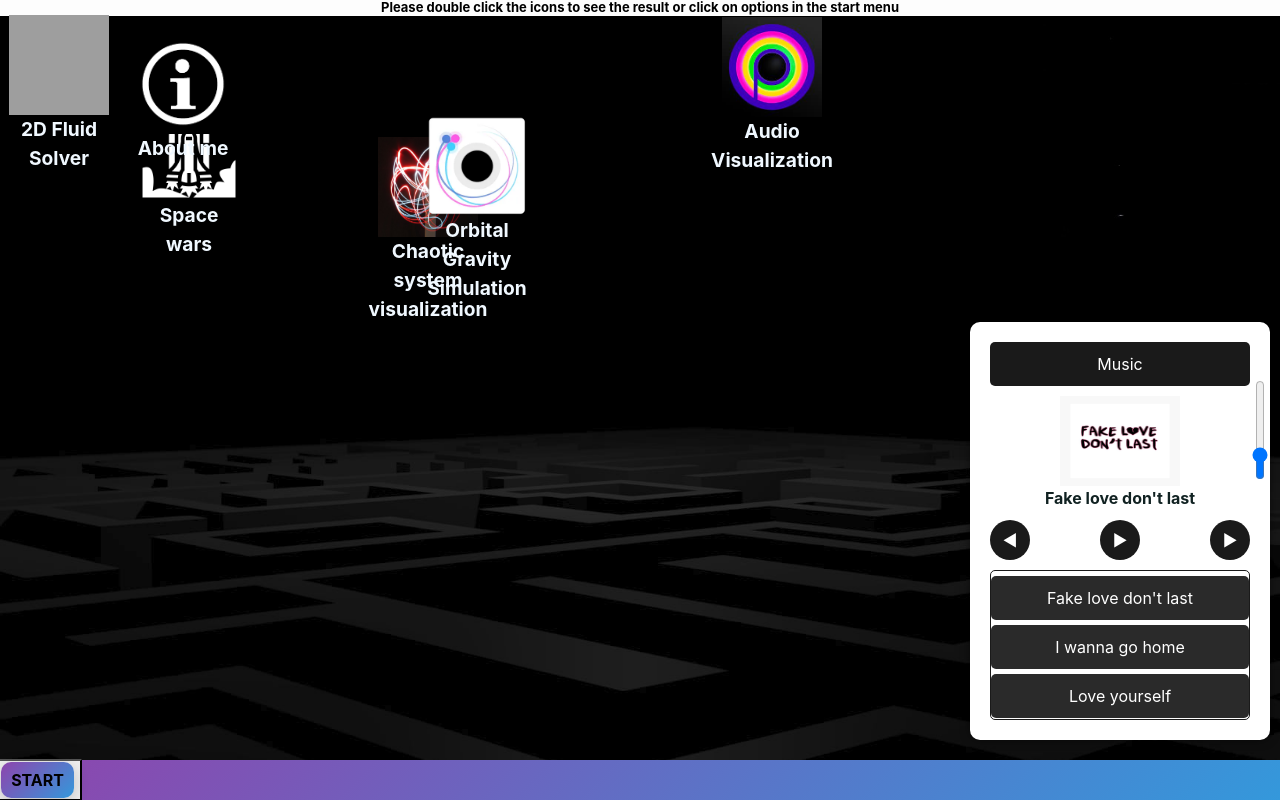
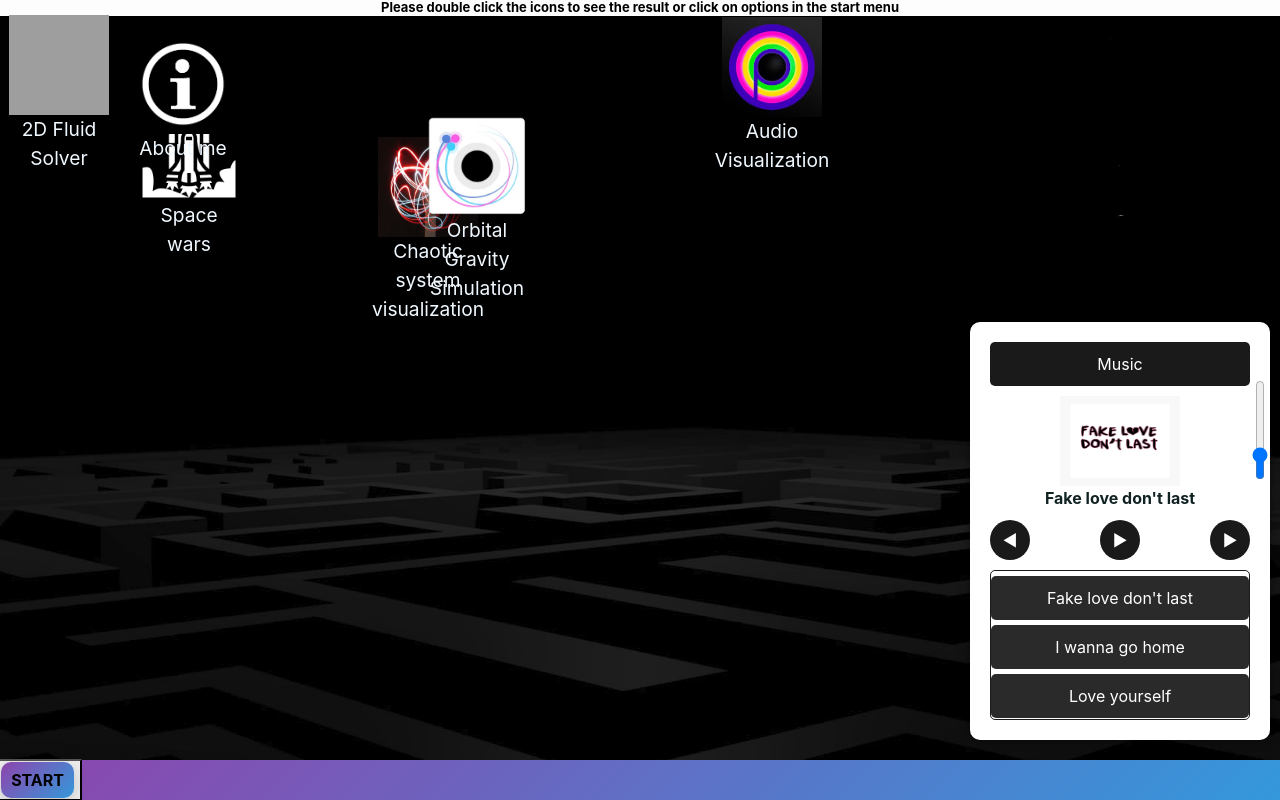
Before and after one commit to Nav3d-007/Portfolio_site, a plain HTML site: page index.html in a window 1280 px wide. Drawn offline with nearby package versions, Linux system fonts and the light colour scheme; no server answers; grey boxes are pictures that could not be loaded; a script that the page names is missing.

Commit message:
icon text fix

```diff
--- a/index.html
+++ b/index.html
@@ -21,27 +21,27 @@
         <!-- Icons -->
         <div class="icon" data-project="2DFluidSolver" title="Double click me">
             <img src="Fluid.png" alt="2D Fluid Solver Icon" />
-            <span style="color: aliceblue;"><b>2D Fluid Solver</b></span>
+            <span style="color: aliceblue;">2D Fluid Solver</span>
         </div>
         <div class="icon" data-project="Pendulumsketch" title="Double click me">
             <img src="pendulum.png" alt="Brownian motion visualization Icon" />
-            <span style="color: aliceblue;"><b>Chaotic system visualization</b></span>
+            <span style="color: aliceblue;">Chaotic system visualization</span>
         </div>
         <div class="icon" data-project="MusicVisualizer" title="Double click me">
             <img src="audio.png" alt="Audio Visualization Icon" />
-            <span style="color: aliceblue;"><b>Audio Visualization</b></span>
+            <span style="color: aliceblue;">Audio Visualization</span>
         </div>
         <div  class="icon" data-project="OrbitalGravitySimulation" title="Double click me">
             <img src="gravity.png" alt="Orbital Gravity Simulation Icon" />
-            <span style="color: aliceblue;"><b>Orbital Gravity Simulation</b></span>
+            <span style="color: aliceblue;">Orbital Gravity Simulation</span>
         </div>
         <div  class="icon" data-project="SpaceWars" title="Double click me">
             <img src="Game.png" />
-            <span style="color: aliceblue;"><b>Space wars</b></span>
+            <span style="color: aliceblue;">Space wars</span>
         </div>
         <div  class="icon" data-project="About" title="Double click me">
             <img src="About.png" />
-            <span style="color: aliceblue;"><b>About me</b></span>
+            <span style="color: aliceblue;">About me</span>
         </div>
 
         <!-- Music Player -->
```
